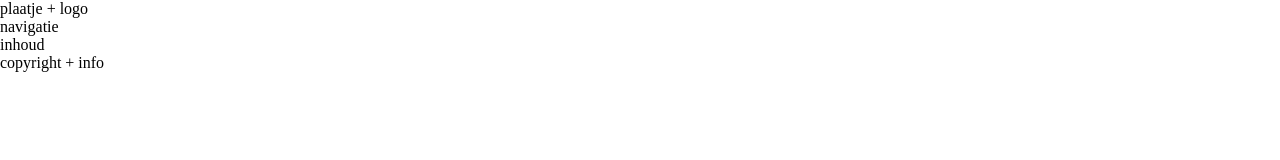
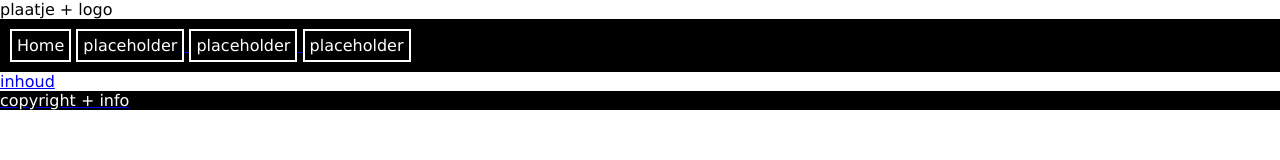
Before and after one commit to ScvdK/ScvdK.github.io, a plain HTML site: page HTML/Home.html in a window 1280 px wide. Drawn offline with Linux system fonts and the light colour scheme; files whose address does not match are found by name.

Commit message:
footer achtergrond gegeven en begin navigatiebalk gemaakt

```diff
--- a/CSS/opmaak.css
+++ b/CSS/opmaak.css
@@ -2,3 +2,34 @@
     margin:0px;
     padding:0px;
 }
+
+body {
+font-family: Verdana, Geneva, Arial, Helvetica, sans-serif;
+}
+
+footer {
+  background-color: black;
+  color: white;
+  text-decoration: none;
+}
+
+ul {
+  background:black;
+  padding: 10px;
+}
+
+ul li {
+  background: black;
+  padding: 5px;
+  border: solid 2px white;
+  display: inline-block;
+}
+
+ul li a {
+  color: white;
+  text-decoration: none;
+}
+
+ul li a:hover {
+  color: cyan;
+}
--- a/HTML/Home.html
+++ b/HTML/Home.html
@@ -3,7 +3,7 @@
   <head>
     <meta charset="utf-8">
     <title>website eindopdracht</title>
-    <link rel="stylesheet" href="/CSS/opmaak.css">
+    <link rel="stylesheet" href="C:\Users\hans1\Desktop\School\Informatica\Eindopdracht\CSS\opmaak.css">
   </head>
   <body>
 
@@ -12,7 +12,12 @@
     </header>
 
     <nav>
-      navigatie
+      <ul>
+        <li><a href="Home.html">Home</a></li>
+        <li><a href="#">placeholder</li>
+        <li><a href="#">placeholder</li>
+        <li><a href="#">placeholder</li>
+      </ul>
     </nav>
 
     <section>
```
